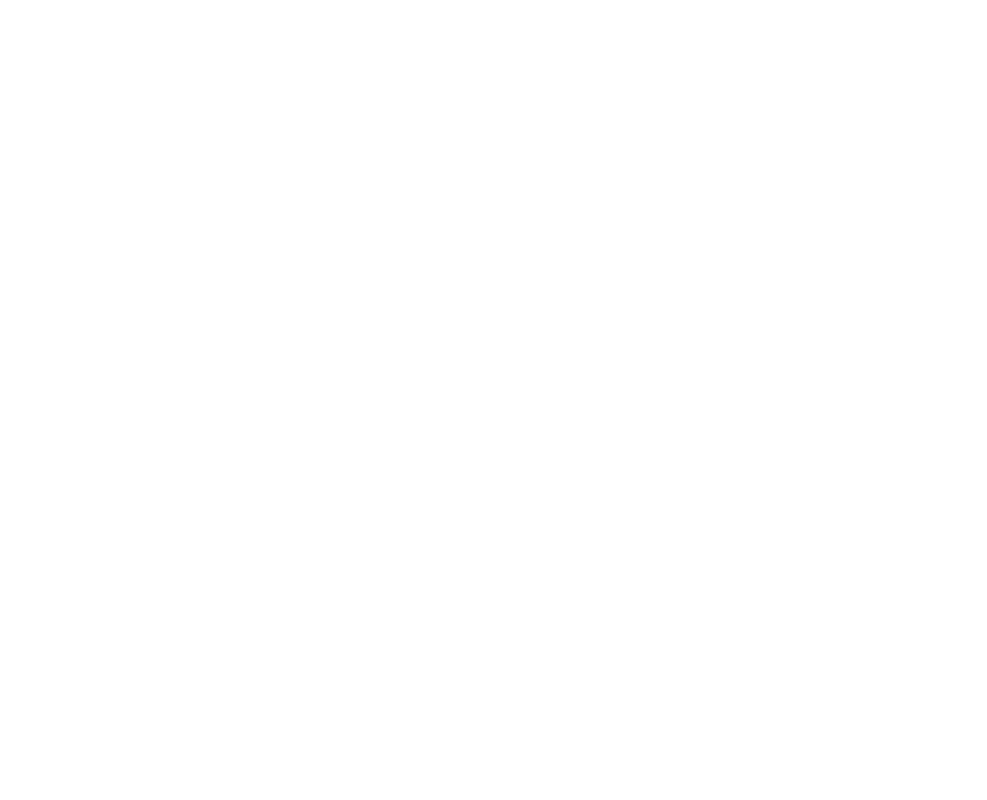
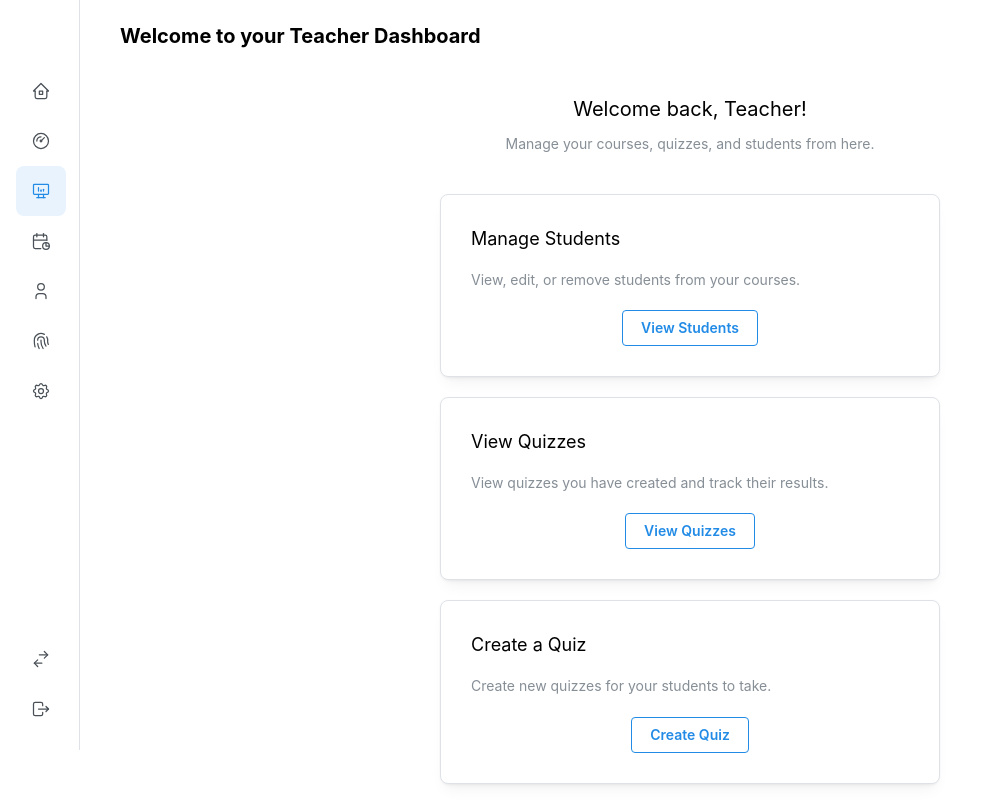
Before and after one commit to MalithaPrabhashana/jac-quiz-application, a React (Vite) app in the folder FE/: page /dashboard in a window 1280 px wide. Before the commit this address had no page. Shown: the whole page, without its empty margins (0-987 px from the left). Built offline with nearby package versions, Linux system fonts and the light colour scheme.

Commit message:
sidebar created

```diff
--- a/FE/package.json
+++ b/FE/package.json
@@ -12,6 +12,7 @@
   "dependencies": {
     "@mantine/core": "^7.15.2",
     "@mantine/hooks": "^7.15.2",
+    "@tabler/icons-react": "^3.26.0",
     "axios": "^1.7.9",
     "react": "^18.3.1",
     "react-dom": "^18.3.1",
--- a/FE/src/App.tsx
+++ b/FE/src/App.tsx
@@ -3,6 +3,7 @@
 import '@mantine/core/styles.css';
 import Signup from './components/Auth/Signup';
 import { BrowserRouter, Routes, Route } from "react-router";
+import Dashboard from './pages/Dashboard';
 // import './App.css';
 
 const App = () => {
@@ -13,6 +14,7 @@
         <Routes>
           <Route path="/login" element={<Login />} />
           <Route path="/signup" element={<Signup />} />
+          <Route path="/dashboard" element={<Dashboard />} />
         </Routes>
       </BrowserRouter>
     </MantineProvider>
--- a/FE/src/components/Auth/Login.tsx
+++ b/FE/src/components/Auth/Login.tsx
@@ -46,6 +46,7 @@
                     localStorage.setItem('userId', response_walker_login.reports[0]);
 
                     console.log('user_id', response_walker_login.reports[0]);
+                    window.location.href = '/dashboard';
 
                 } catch (error: any) {
                     console.error('Login failed:', error);
@@ -63,11 +64,11 @@
     return (
         <Container
             style={{
-                height: '90vh', // Full viewport height
-                display: 'flex', // Enable flexbox
-                justifyContent: 'center', // Center horizontally
-                alignItems: 'center', // Center vertically
-                flexDirection: 'column', // Stack items vertically
+                height: '90vh',
+                display: 'flex',
+                justifyContent: 'center',
+                alignItems: 'center',
+                flexDirection: 'column',
             }}
         >
             <Container style={{ textAlign: 'center', marginBottom: 20 }}>
--- /dev/null
+++ b/FE/src/components/Sidebar.tsx
@@ -0,0 +1,78 @@
+import { useState } from 'react';
+import {
+  IconCalendarStats,
+  IconDeviceDesktopAnalytics,
+  IconFingerprint,
+  IconGauge,
+  IconHome2,
+  IconLogout,
+  IconSettings,
+  IconSwitchHorizontal,
+  IconUser,
+} from '@tabler/icons-react';
+import { Stack, Tooltip, UnstyledButton } from '@mantine/core';
+import { useNavigate } from 'react-router';
+import classes from '../../styles/NavbarMinimal.module.css';
+
+interface NavbarLinkProps {
+  icon: typeof IconHome2;
+  label: string;
+  to: string;
+  active?: boolean;
+  onClick?: () => void;
+}
+
+function NavbarLink({ icon: Icon, label, active, onClick, to }: NavbarLinkProps) {
+  const navigate = useNavigate()
+
+  const handleClick = () => {
+    if (onClick) onClick();
+    navigate(to);
+  };
+
+  return (
+    <Tooltip label={label} position="right" transitionProps={{ duration: 0 }}>
+      <UnstyledButton onClick={handleClick} className={classes.link} data-active={active || undefined}>
+        <Icon size={20} stroke={1.5} />
+      </UnstyledButton>
+    </Tooltip>
+  );
+}
+
+const mockdata = [
+  { icon: IconHome2, label: 'Home', to: '/dashboard' },
+  { icon: IconGauge, label: 'Dashboard', to: '/dashboard' },
+  { icon: IconDeviceDesktopAnalytics, label: 'Analytics', to: '/analytics' },
+  { icon: IconCalendarStats, label: 'Releases', to: '/releases' },
+  { icon: IconUser, label: 'Account', to: '/account' },
+  { icon: IconFingerprint, label: 'Security', to: '/security' },
+  { icon: IconSettings, label: 'Settings', to: '/settings' },
+];
+
+export default function Sidebar() {
+  const [active, setActive] = useState(2);
+
+  const links = mockdata.map((link, index) => (
+    <NavbarLink
+      {...link}
+      key={link.label}
+      active={index === active}
+      onClick={() => setActive(index)} // Change active tab on click
+    />
+  ));
+
+  return (
+    <nav className={classes.navbar}>
+      <div className={classes.navbarMain}>
+        <Stack justify="center" gap={0}>
+          {links}
+        </Stack>
+      </div>
+
+      <Stack justify="center" gap={0}>
+        <NavbarLink icon={IconSwitchHorizontal} label="Change account" to="/change-account" />
+        <NavbarLink icon={IconLogout} label="Logout" to="/logout" />
+      </Stack>
+    </nav>
+  );
+}
--- /dev/null
+++ b/FE/src/pages/Dashboard.tsx
@@ -0,0 +1,101 @@
+import { useEffect, useState } from 'react';
+import { Container, Loader, Text } from '@mantine/core';
+import Sidebar from '../components/Sidebar';
+import TeacherDashboard from './teacher/TeachersDashboard';
+
+const Dashboard = () => {
+    const [role, setRole] = useState<string | null>(null);
+    const [loading, setLoading] = useState(true);
+
+    useEffect(() => {
+        const fetchUserRole = async () => {
+            setLoading(true);
+            try {
+                const userRole = localStorage.getItem('role');
+                setRole(userRole || 'teacher');
+            } catch (error) {
+                console.error('Error fetching role:', error);
+            } finally {
+                setLoading(false);
+            }
+        };
+
+        fetchUserRole();
+    }, []);
+
+    if (loading) {
+        return (
+            <Container
+                style={{
+                    height: '100vh',
+                    display: 'flex',
+                    justifyContent: 'center',
+                    alignItems: 'center',
+                }}
+            >
+                <Loader size="lg" />
+            </Container>
+        );
+    }
+
+    if (!role) {
+        return (
+            <Container
+                style={{
+                    height: '100vh',
+                    display: 'flex',
+                    justifyContent: 'center',
+                    alignItems: 'center',
+                    flexDirection: 'column',
+                }}
+            >
+                <Text size="lg" color="red">
+                    Unable to determine user role. Please log in again.
+                </Text>
+            </Container>
+        );
+    }
+
+    return (
+        <div
+            style={{
+                display: 'flex',
+                height: '100vh',
+            }}
+        >
+
+            {/* Sidebar */}
+            <div
+                style={{
+                    width: '250px',
+                    height: '100vh',
+                    position: 'fixed',
+                    top: 0,
+                    left: 0,
+                    zIndex: 10,
+                }}
+            >
+                <Sidebar />
+            </div>
+
+
+            {/* Main Content */}
+            <div
+                style={{
+                    flex: 1,
+                    marginLeft: '100px',
+                    padding: '20px',
+                    overflowY: 'auto',
+                }}
+            >
+                <Text size="xl" style={{ fontWeight: 700, marginBottom: 20 }}>
+                    Welcome to your {role === 'teacher' ? 'Teacher' : 'Student'} Dashboard
+                </Text>
+
+                <TeacherDashboard />
+            </div>
+        </div>
+    );
+};
+
+export default Dashboard;
--- /dev/null
+++ b/FE/src/pages/teacher/TeachersDashboard.tsx
@@ -0,0 +1,68 @@
+import { Container, Text, Button, Paper, Group } from '@mantine/core';
+
+const TeacherDashboard = () => {
+  return (
+    <Container style={{ display: 'flex', flexDirection: 'column', alignItems: 'center', marginTop: 40 }}>
+      {/* Welcome section */}
+      <Container style={{ textAlign: 'center', marginBottom: 40 }}>
+        <Text size="xl" style={{ marginBottom: 8 }}>
+          Welcome back, Teacher!
+        </Text>
+        <Text color="dimmed" size="sm">
+          Manage your courses, quizzes, and students from here.
+        </Text>
+      </Container>
+
+      {/* Content cards */}
+      <Paper radius="md" shadow="sm" withBorder style={{ padding: 30, width: '100%', maxWidth: 500, marginBottom: 20 }}>
+        <Text size="lg" style={{ marginBottom: 16 }}>
+          Manage Students
+        </Text>
+        <Text size="sm" color="dimmed" style={{ marginBottom: 20 }}>
+          View, edit, or remove students from your courses.
+        </Text>
+        <Group style={{ justifyContent: 'center' }}>
+          <Button variant="outline">View Students</Button>
+        </Group>
+      </Paper>
+
+      <Paper radius="md" shadow="sm" withBorder style={{ padding: 30, width: '100%', maxWidth: 500, marginBottom: 20 }}>
+        <Text size="lg" style={{ marginBottom: 16 }}>
+          View Quizzes
+        </Text>
+        <Text size="sm" color="dimmed" style={{ marginBottom: 20 }}>
+          View quizzes you have created and track their results.
+        </Text>
+        <Group style={{ justifyContent: 'center' }}>
+          <Button variant="outline">View Quizzes</Button>
+        </Group>
+      </Paper>
+
+      <Paper radius="md" shadow="sm" withBorder style={{ padding: 30, width: '100%', maxWidth: 500, marginBottom: 20 }}>
+        <Text size="lg" style={{ marginBottom: 16 }}>
+          Create a Quiz
+        </Text>
+        <Text size="sm" color="dimmed" style={{ marginBottom: 20 }}>
+          Create new quizzes for your students to take.
+        </Text>
+        <Group style={{ justifyContent: 'center' }}>
+          <Button variant="outline">Create Quiz</Button>
+        </Group>
+      </Paper>
+
+      <Paper radius="md" shadow="sm" withBorder style={{ padding: 30, width: '100%', maxWidth: 500, marginBottom: 20 }}>
+        <Text size="lg" style={{ marginBottom: 16 }}>
+          View Results
+        </Text>
+        <Text size="sm" color="dimmed" style={{ marginBottom: 20 }}>
+          Check the results of your students and analyze performance.
+        </Text>
+        <Group style={{ justifyContent: 'center' }}>
+          <Button variant="outline">View Results</Button>
+        </Group>
+      </Paper>
+    </Container>
+  );
+};
+
+export default TeacherDashboard;
--- /dev/null
+++ b/FE/styles/NavbarMinimal.module.css
@@ -0,0 +1,36 @@
+.navbar {
+    width: 80px;
+    height: 750px;
+    padding: var(--mantine-spacing-md);
+    display: flex;
+    flex-direction: column;
+    border-right: 1px solid light-dark(var(--mantine-color-gray-3), var(--mantine-color-dark-4));
+
+  }
+
+  .navbarMain {
+    flex: 1;
+    margin-top: 50px;
+  }
+
+  .link {
+    width: 50px;
+    height: 50px;
+    border-radius: var(--mantine-radius-md);
+    display: flex;
+    align-items: center;
+    justify-content: center;
+    color: light-dark(var(--mantine-color-gray-7), var(--mantine-color-dark-0));
+
+    &:hover {
+      background-color: light-dark(var(--mantine-color-gray-0), var(--mantine-color-dark-5));
+    }
+
+    &[data-active] {
+      &,
+      &:hover {
+        background-color: var(--mantine-color-blue-light);
+        color: var(--mantine-color-blue-light-color);
+      }
+    }
+  }
```
Also changed, not shown: 1 other file (tests, documents, lock files or other folders).
